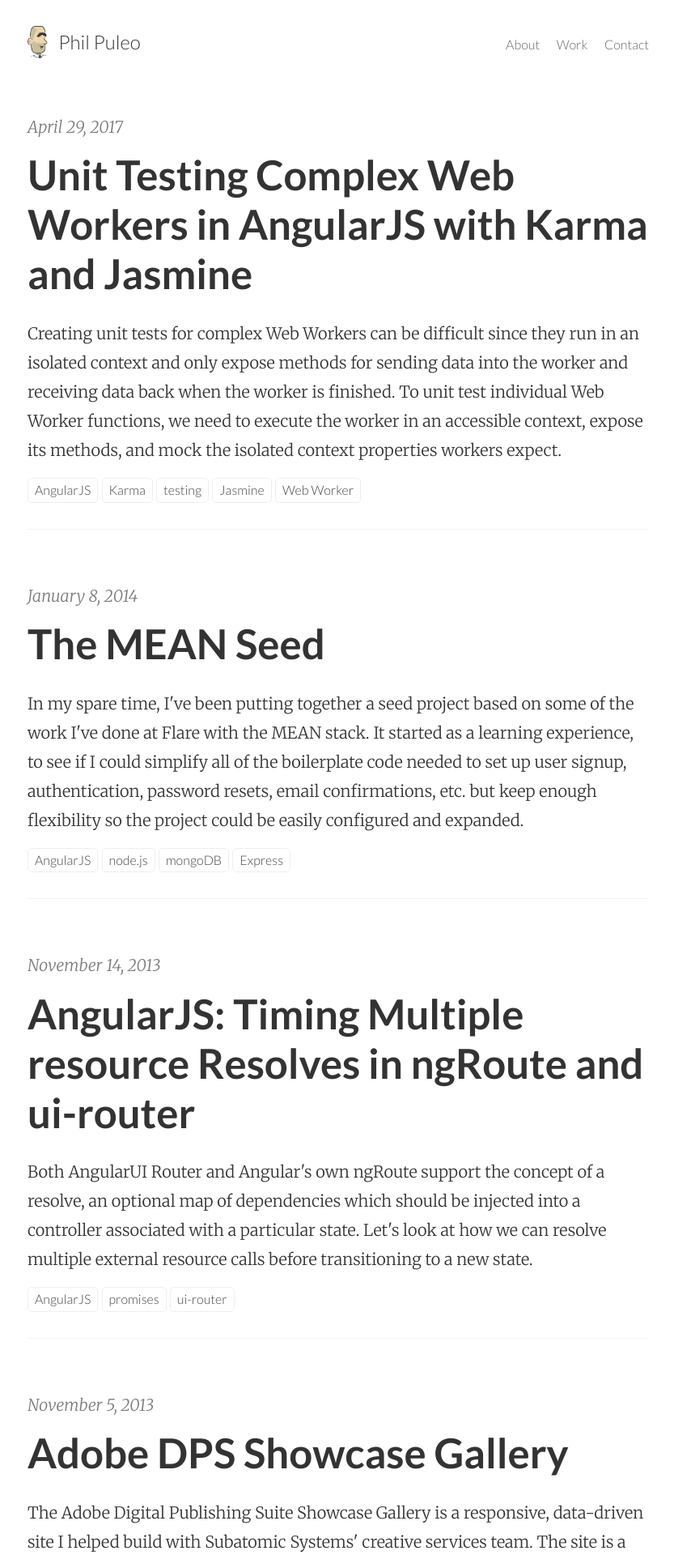
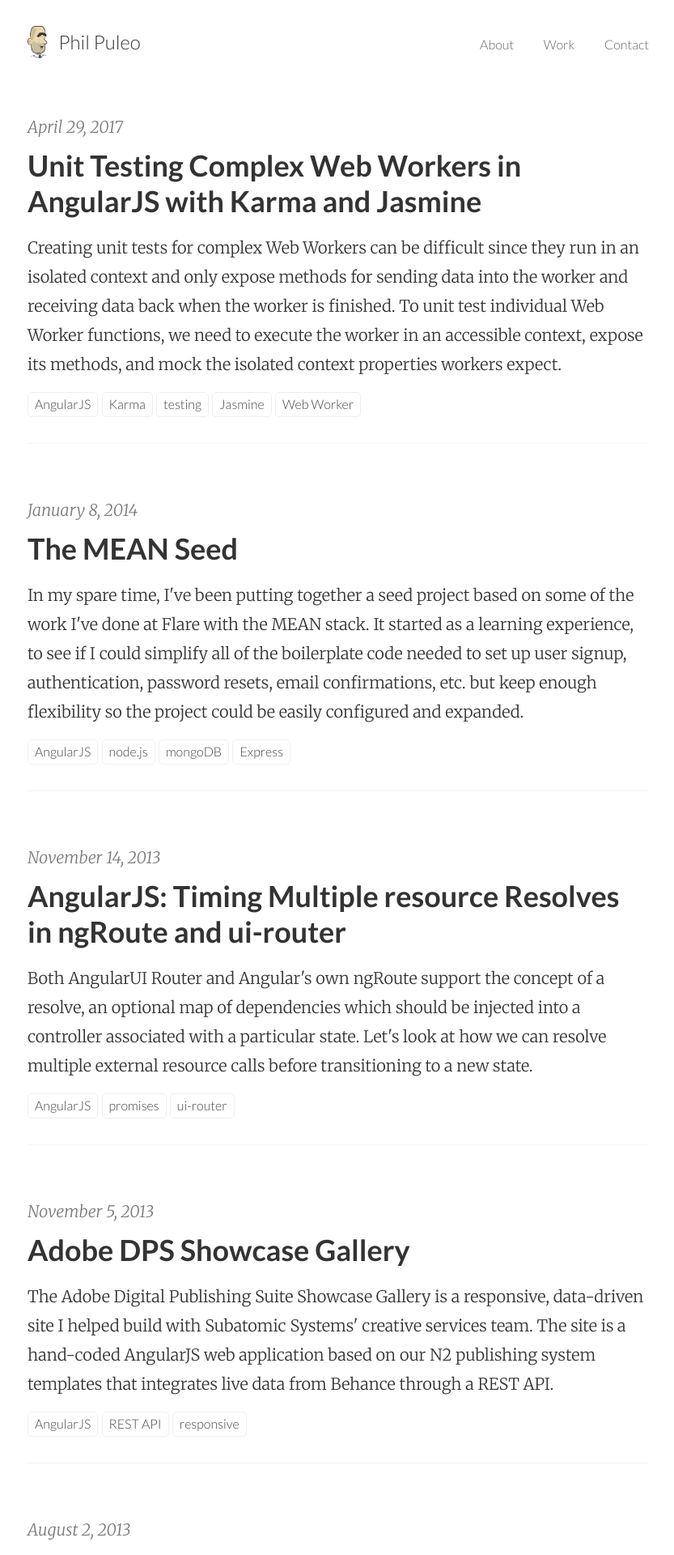
Before and after one commit to ppuleo/ppuleo.github.io, a Jekyll site: the page built from index.html, in a window 1280 px wide. Shown: the top 1920 px of the page at 81% size, without its empty margins (222-1055 px from the left). Built offline with Jekyll 4.4.1, drawn with Linux system fonts in a browser that asks for light colours; nearby versions of some CDN libraries; the list of posts is cut into pages by our own code.

Commit message:
Reduced post heading size and updated nav styles

```diff
--- a/_sass/_main.scss
+++ b/_sass/_main.scss
@@ -65,16 +65,18 @@ body {
 .site-header nav a {
   font-size: 1rem;
   color: #666;
+  border-bottom: 1px solid transparent;
 }
 
 .site-header nav a:hover {
   color: #444;
   opacity: 1;
-  border-bottom: 2px solid #444;
+  border-color: #CCC;
+  transition: border-color 300ms ease-out;
 }
 
 .site-nav a + a {
-  margin-left: 1em;
+  margin-left: 2em;
 }
 
 .site-nav {
--- a/_sass/_phil-theme.scss
+++ b/_sass/_phil-theme.scss
@@ -58,6 +58,14 @@ table {
 .site-nav {
   line-height: 40px;
   font-family: "Lato", 'Helvetica Neue', Helvetica, sans-serif;
+}
+
+.site-nav a {
+  padding-bottom: 0.25rem;
+
+  &.active {
+    border-bottom: 1px solid #e5e5e5;
+  }
 }
 
 .philhead {
--- a/index.html
+++ b/index.html
@@ -10,7 +10,7 @@ layout: default
       <div class="post">
         <a href="{{ post.url | prepend: site.baseurl }}" class="post-link">
           <p class="post-meta">{{ post.date | date: "%B %-d, %Y" }}</p>
-          <h3 class="h2 post-title">{{ post.title }}</h3>
+          <h3 class="post-title">{{ post.title }}</h3>
           <p class="post-summary">{{ post.summary }}</p>
         </a>
         <ul class="post-categories">
```
Also changed, not shown: work.md (+1 -1 lines).
